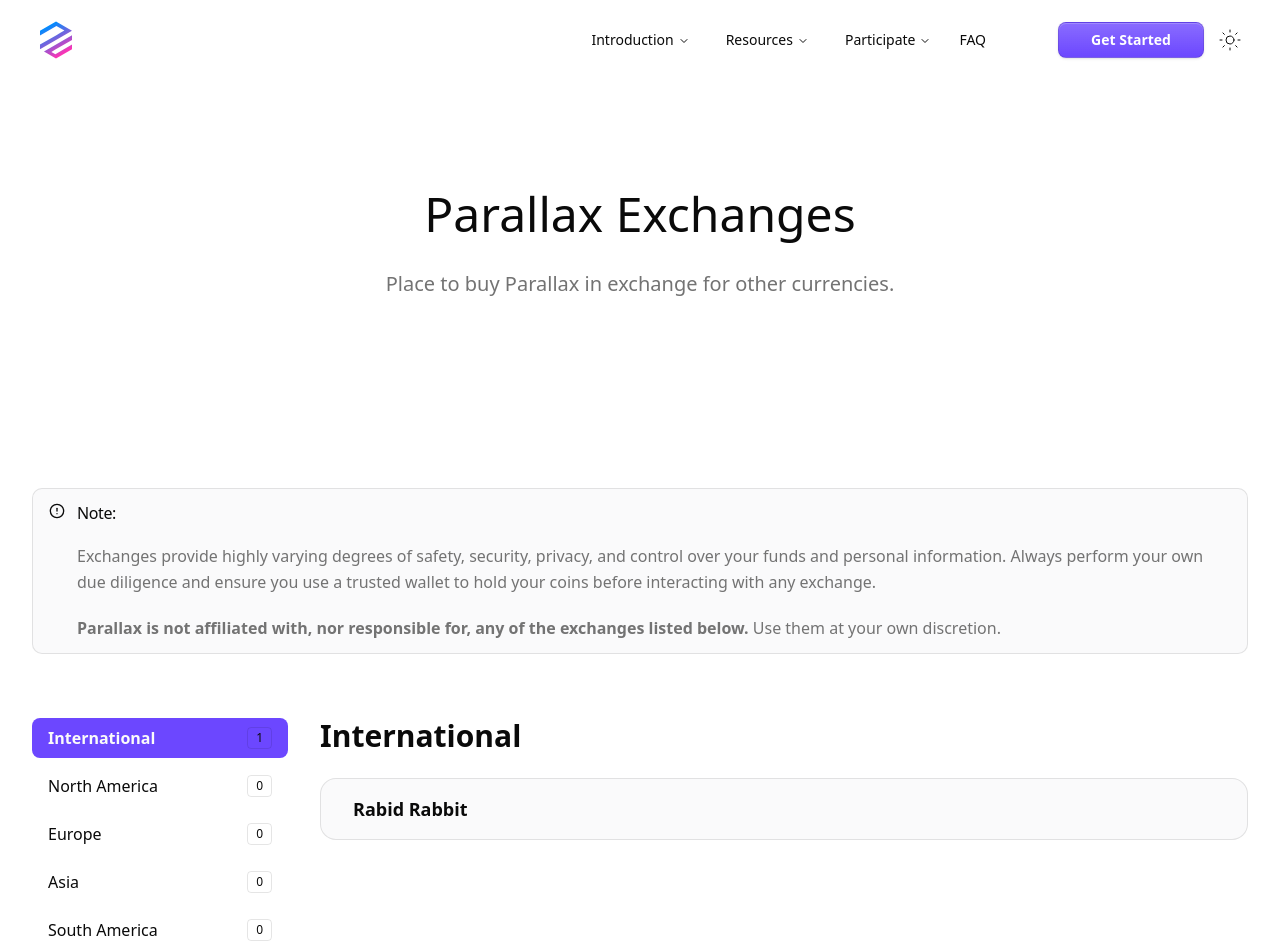
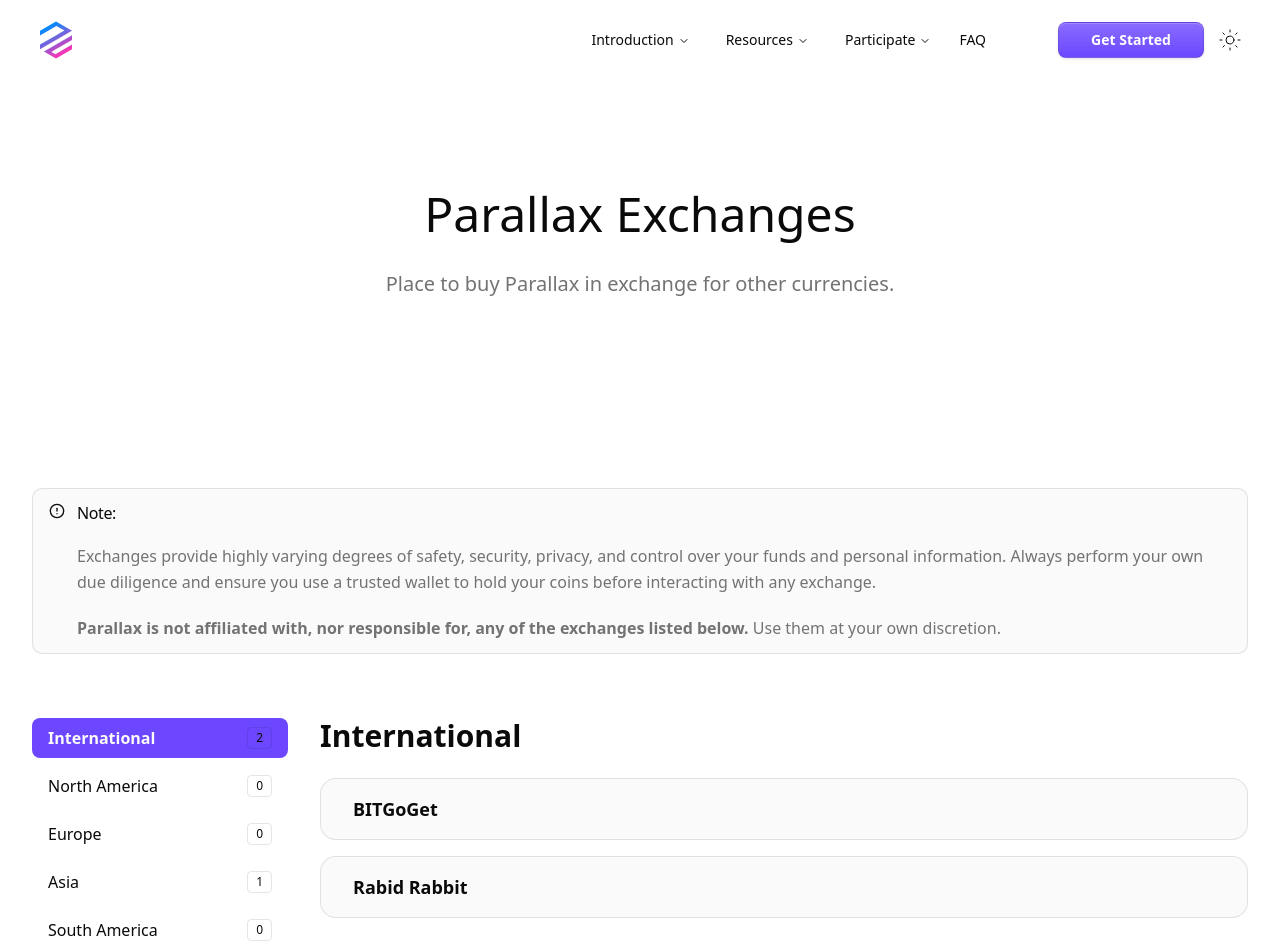
Before and after one commit to microstack-tech/parallax-website, a Next.js app: page /exchanges in a window 1280 px wide. Shown: the top 952 px of the page. Built offline with nearby package versions, Linux system fonts and the light colour scheme.

Commit message:
add bitgoget to exchange list page

```diff
--- a/app/exchanges/exchange-list.ts
+++ b/app/exchanges/exchange-list.ts
@@ -23,4 +23,9 @@
     url: "https://rabid-rabbit.org/",
     location: ['international'],
   },
+  {
+    name: "BITGoGet",
+    url: "https://bitgoget.com",
+    location: ['asia', 'international'],
+  },
 ]
```
